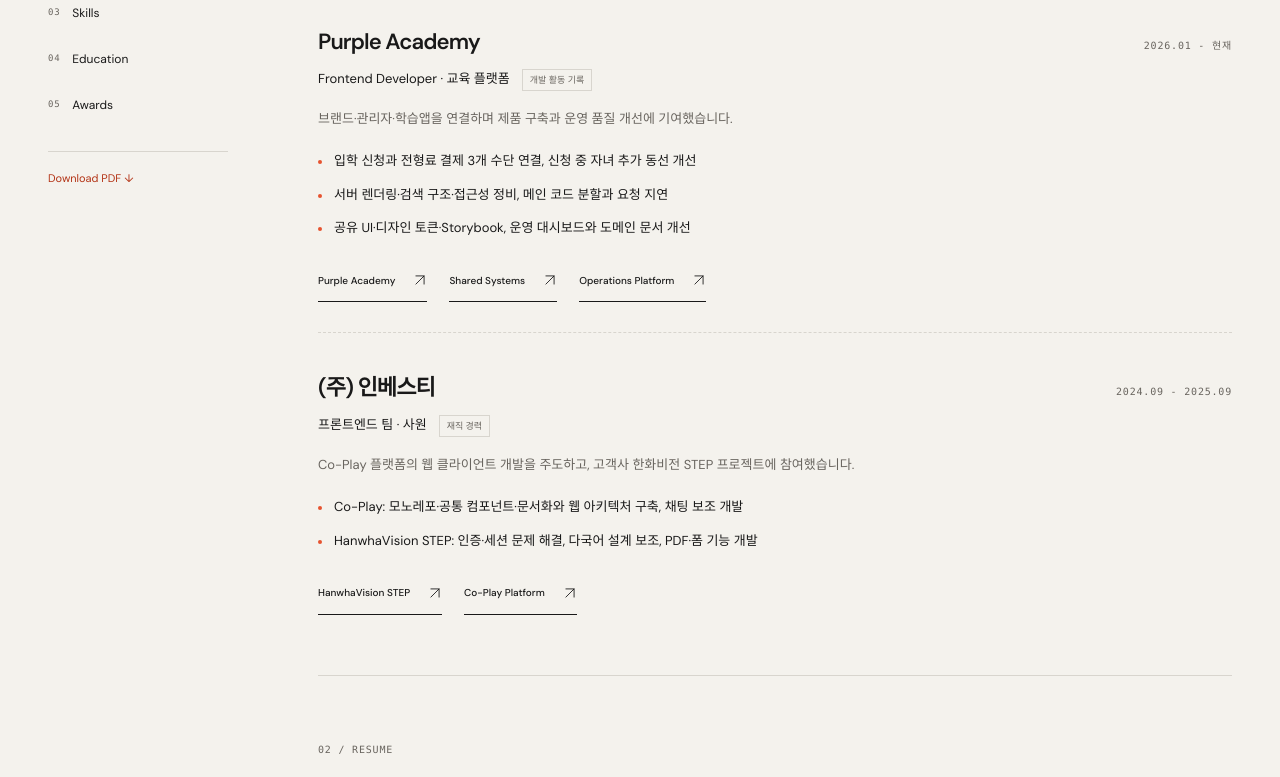
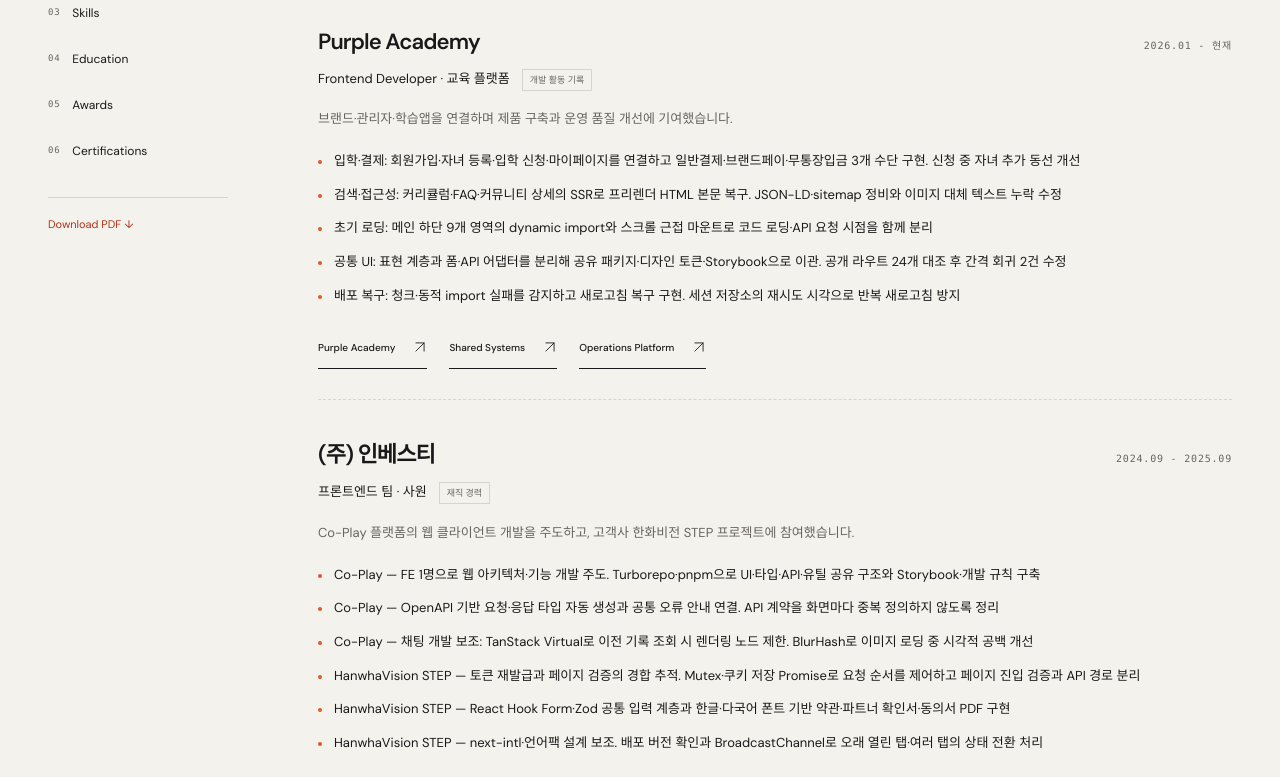
Before and after one commit to j2an777/WebPortFolio, a Next.js app: page /resume in a window 1280 px wide. Shown: the part 900-1677 px from the top of the page. Built offline with nearby package versions, Linux system fonts and the light colour scheme; no server answers.

Commit message:
feat: 이력서 회사별 업무 보강 및 자격증 추가

```diff
--- a/src/components/resume-print.tsx
+++ b/src/components/resume-print.tsx
@@ -144,11 +144,15 @@
             <span>{item.date}</span>
           </div>
         ))}
+        {heading("06", "Certifications")}
+        {resume.certifications.map((item) => (
+          <div className="print-list-row" key={item.name}>
+            <p>{item.name}</p>
+            <span>{item.date}</span>
+          </div>
+        ))}
         <div className="print-contact">
-          {heading("06", "Contact")}
-          <h3>
-            다음 제품을, 함께 만들어갑니다<i>.</i>
-          </h3>
+          {heading("07", "Contact")}
           <a className="print-email" href={`mailto:${resume.profile.email}`}>
             {resume.profile.email} ↗
           </a>
--- a/src/components/resume.tsx
+++ b/src/components/resume.tsx
@@ -11,6 +11,7 @@
   ["skills", "Skills"],
   ["education", "Education"],
   ["awards", "Awards"],
+  ["certifications", "Certifications"],
 ] as const;
 
 export function ResumeHome() {
@@ -214,6 +215,15 @@
               </div>
             ))}
           </section>
+          <section id="certifications" className="resume-section">
+            <ResumeHeading number="06" title="Certifications" />
+            {resume.certifications.map((item) => (
+              <div className="resume-compact" key={item.name}>
+                <p>{item.name}</p>
+                <p className="mono">{item.date}</p>
+              </div>
+            ))}
+          </section>
         </div>
       </div>
       <section className="resume-closing" id="contact">
--- a/src/content/resume.ts
+++ b/src/content/resume.ts
@@ -16,9 +16,11 @@
       description:
         "브랜드·관리자·학습앱을 연결하며 제품 구축과 운영 품질 개선에 기여했습니다.",
       points: [
-        "입학 신청과 전형료 결제 3개 수단 연결, 신청 중 자녀 추가 동선 개선",
-        "서버 렌더링·검색 구조·접근성 정비, 메인 코드 분할과 요청 지연",
-        "공유 UI·디자인 토큰·Storybook, 운영 대시보드와 도메인 문서 개선",
+        "입학·결제: 회원가입·자녀 등록·입학 신청·마이페이지를 연결하고 일반결제·브랜드페이·무통장입금 3개 수단 구현. 신청 중 자녀 추가 동선 개선",
+        "검색·접근성: 커리큘럼·FAQ·커뮤니티 상세의 SSR로 프리렌더 HTML 본문 복구. JSON-LD·sitemap 정비와 이미지 대체 텍스트 누락 수정",
+        "초기 로딩: 메인 하단 9개 영역의 dynamic import와 스크롤 근접 마운트로 코드 로딩·API 요청 시점을 함께 분리",
+        "공통 UI: 표현 계층과 폼·API 어댑터를 분리해 공유 패키지·디자인 토큰·Storybook으로 이관. 공개 라우트 24개 대조 후 간격 회귀 2건 수정",
+        "배포 복구: 청크·동적 import 실패를 감지하고 새로고침 복구 구현. 세션 저장소의 재시도 시각으로 반복 새로고침 방지",
       ],
       slugs: ["purple-academy", "shared-systems", "operations-platform"],
     },
@@ -30,8 +32,12 @@
       description:
         "Co-Play 플랫폼의 웹 클라이언트 개발을 주도하고, 고객사 한화비전 STEP 프로젝트에 참여했습니다.",
       points: [
-        "Co-Play: 모노레포·공통 컴포넌트·문서화와 웹 아키텍처 구축, 채팅 보조 개발",
-        "HanwhaVision STEP: 인증·세션 문제 해결, 다국어 설계 보조, PDF·폼 기능 개발",
+        "Co-Play — FE 1명으로 웹 아키텍처·기능 개발 주도. Turborepo·pnpm으로 UI·타입·API·유틸 공유 구조와 Storybook·개발 규칙 구축",
+        "Co-Play — OpenAPI 기반 요청·응답 타입 자동 생성과 공통 오류 안내 연결. API 계약을 화면마다 중복 정의하지 않도록 정리",
+        "Co-Play — 채팅 개발 보조: TanStack Virtual로 이전 기록 조회 시 렌더링 노드 제한. BlurHash로 이미지 로딩 중 시각적 공백 개선",
+        "HanwhaVision STEP — 토큰 재발급과 페이지 검증의 경합 추적. Mutex·쿠키 저장 Promise로 요청 순서를 제어하고 페이지 진입 검증과 API 경로 분리",
+        "HanwhaVision STEP — React Hook Form·Zod 공통 입력 계층과 한글·다국어 폰트 기반 약관·파트너 확인서·동의서 PDF 구현",
+        "HanwhaVision STEP — next-intl·언어팩 설계 보조. 배포 버전 확인과 BroadcastChannel로 오래 열린 탭·여러 탭의 상태 전환 처리",
       ],
       slugs: ["hanwha-vision", "co-play"],
     },
@@ -139,6 +145,10 @@
       detail: "수료",
     },
   ],
+  certifications: [
+    { name: "정보처리기사", date: "2025.12" },
+    { name: "SQL 개발자 (SQLD)", date: "2025.12" },
+  ],
   awards: [
     {
       date: "2024.07",
```
Also changed, not shown: src/components/resume-print.css (+10 -11 lines), 2 other files (tests, documents, lock files or other folders).
